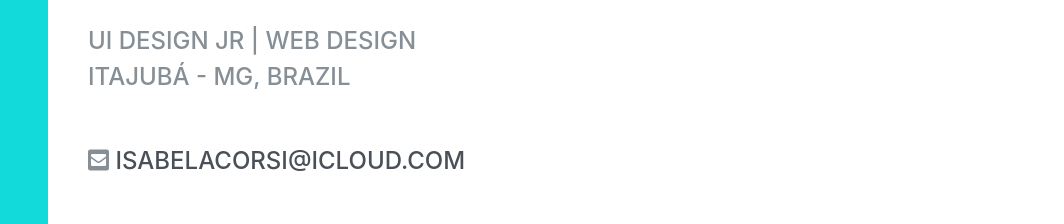
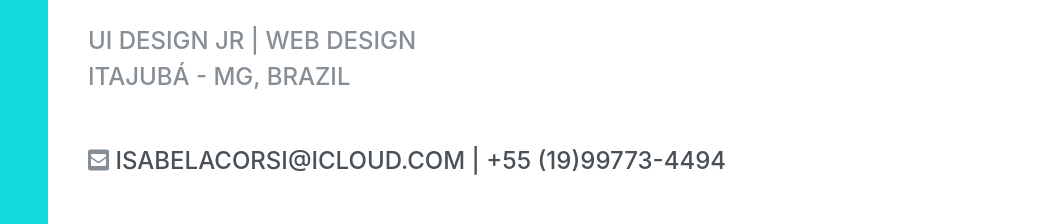
Before and after one commit to isabelacorsi/isabelacorsi.github.io, a plain HTML site: page index.html in a window 1280 px wide. Shown: the part 197-421 px from the top of the page, 216-1280 px from the left. Drawn offline with nearby package versions, Linux system fonts and the light colour scheme; no server answers; a web font is replaced by a local one.

Commit message:
Update index.html

```diff
--- a/index.html
+++ b/index.html
@@ -68,7 +68,7 @@
           <div class="subheading mb-5"> Itajubá - MG, Brazil
           </div>
           <i class="fas fa-envelope-square"></i>
-          <a href="mailto:name@email.com | +55 (19)99773-4494">isabelacorsi@icloud.com</a>
+          <a href="isabelacorsi@icloud.com">isabelacorsi@icloud.com | +55 (19)99773-4494</a>
         </div>
         <p class="lead mb-5"> Sou graduanda em ciência da computação na Universidade Federal de Itajubá (UNIFEI) e estou
           no 8º período, também sou estudante de UX/UI Design e Desenvolvimento Web pela plataforma de ensino a
```
